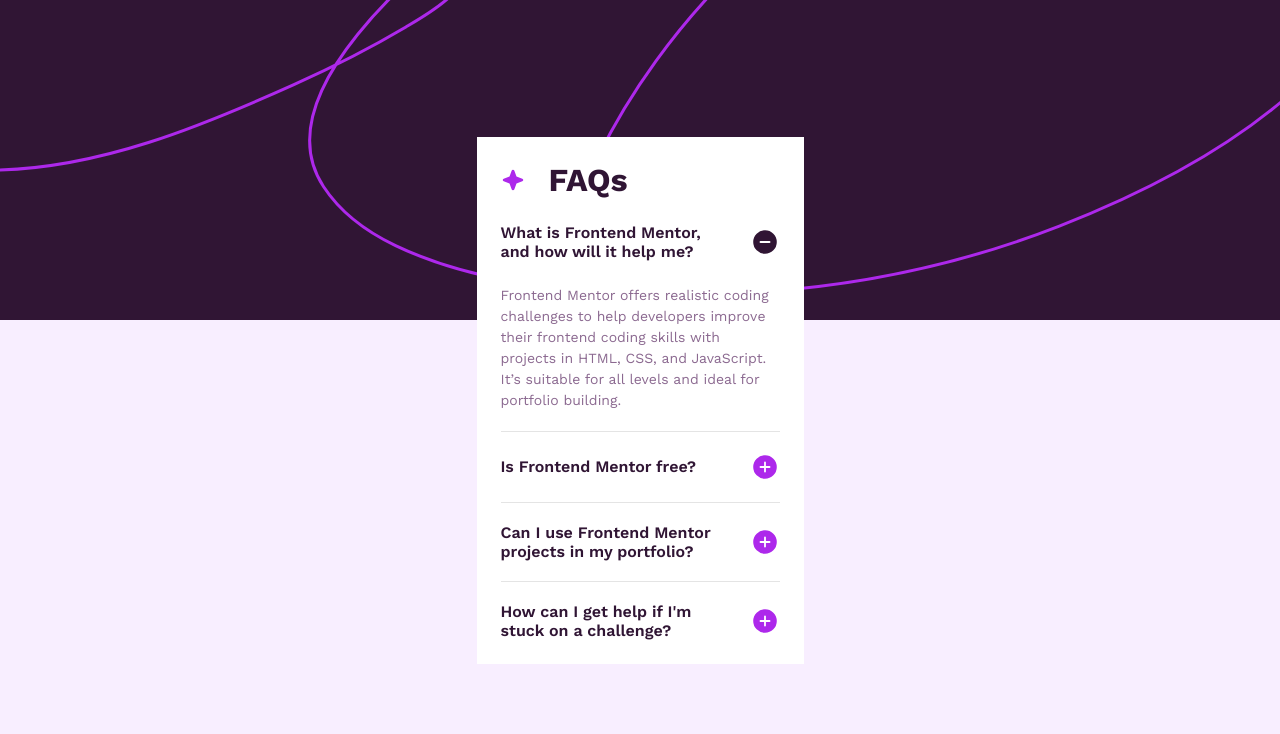
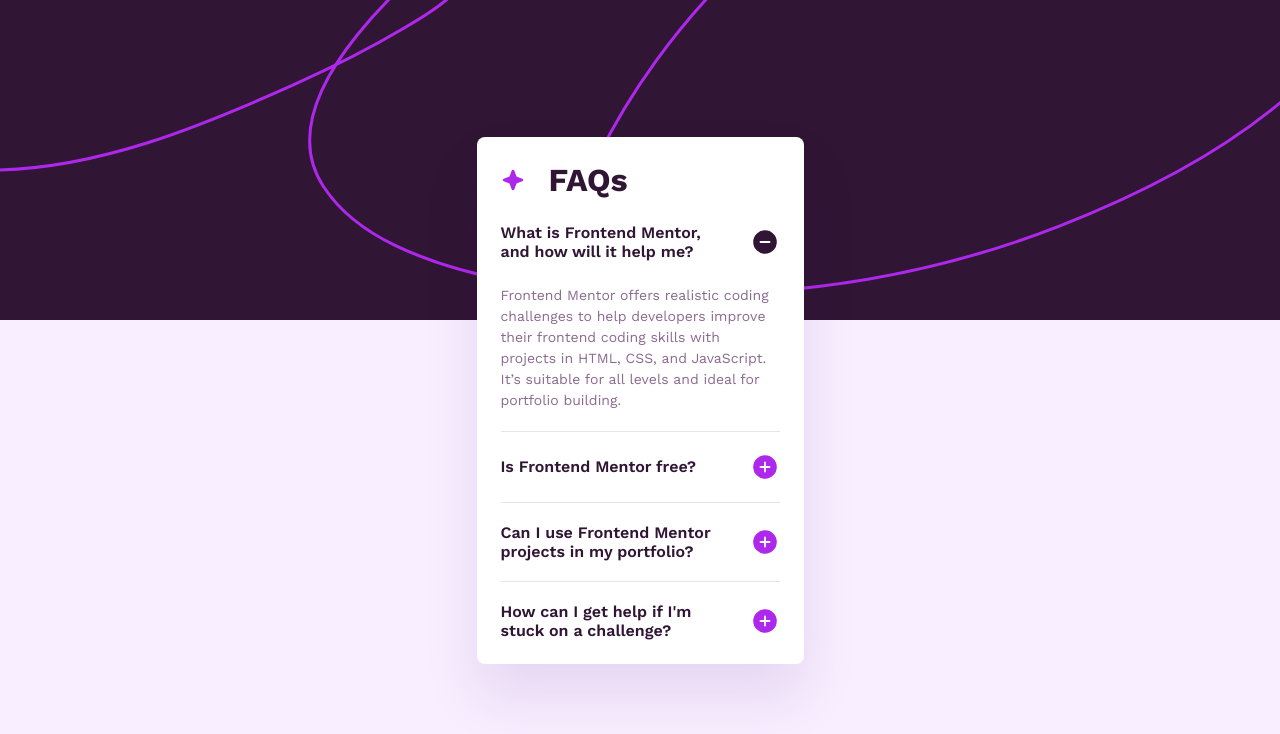
Before and after one commit to jasonluo07/fem-faq-accordion, a Next.js app: page / in a window 1280 px wide. Shown: the top 734 px of the page. Built offline with nearby package versions, Linux system fonts and the light colour scheme.

Commit message:
Add border-radius and box-shadow to Card component

```diff
--- a/src/components/Card/Card.module.css
+++ b/src/components/Card/Card.module.css
@@ -2,6 +2,8 @@
   width: 327px;
   background-color: #fff;
   padding: 24px;
+  border-radius: 8px;
+  box-shadow: 0px 32px 56px 0px rgba(80, 0, 118, 0.1);
 
   .header {
     display: flex;
```
